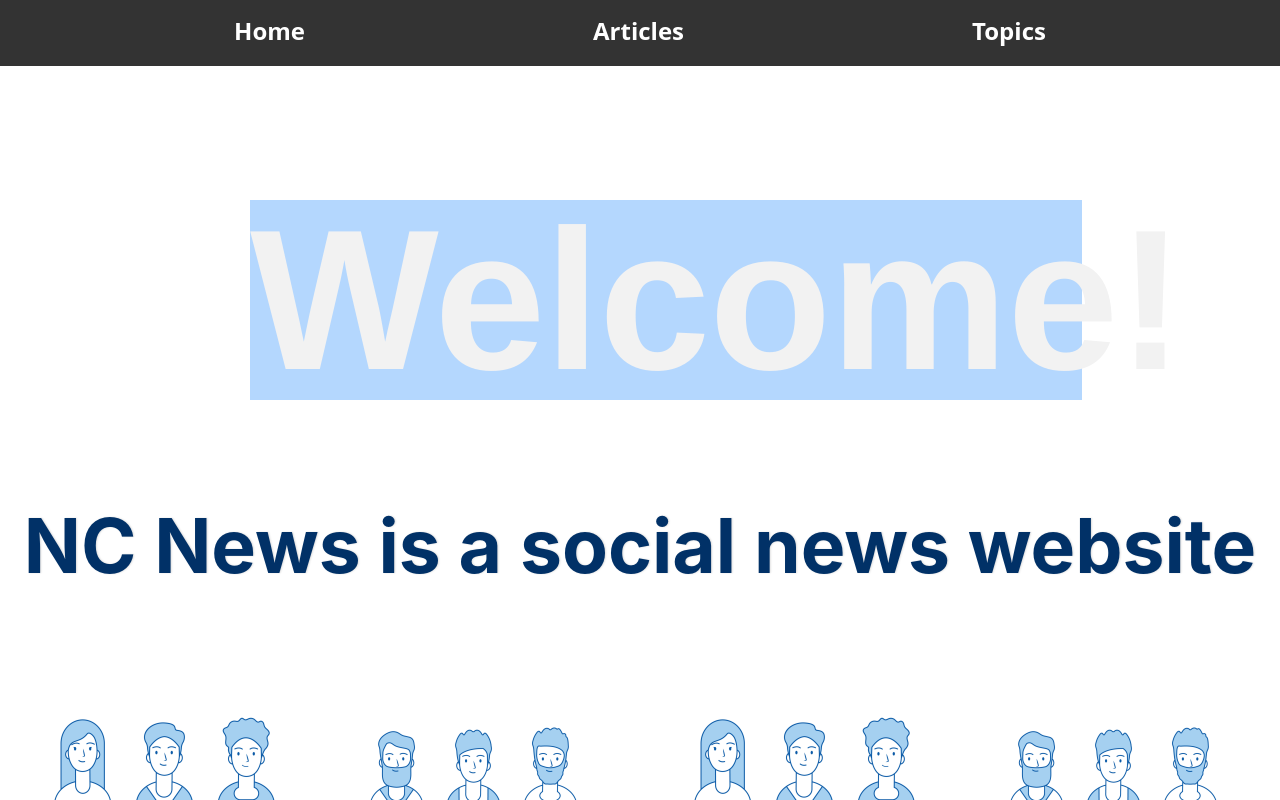
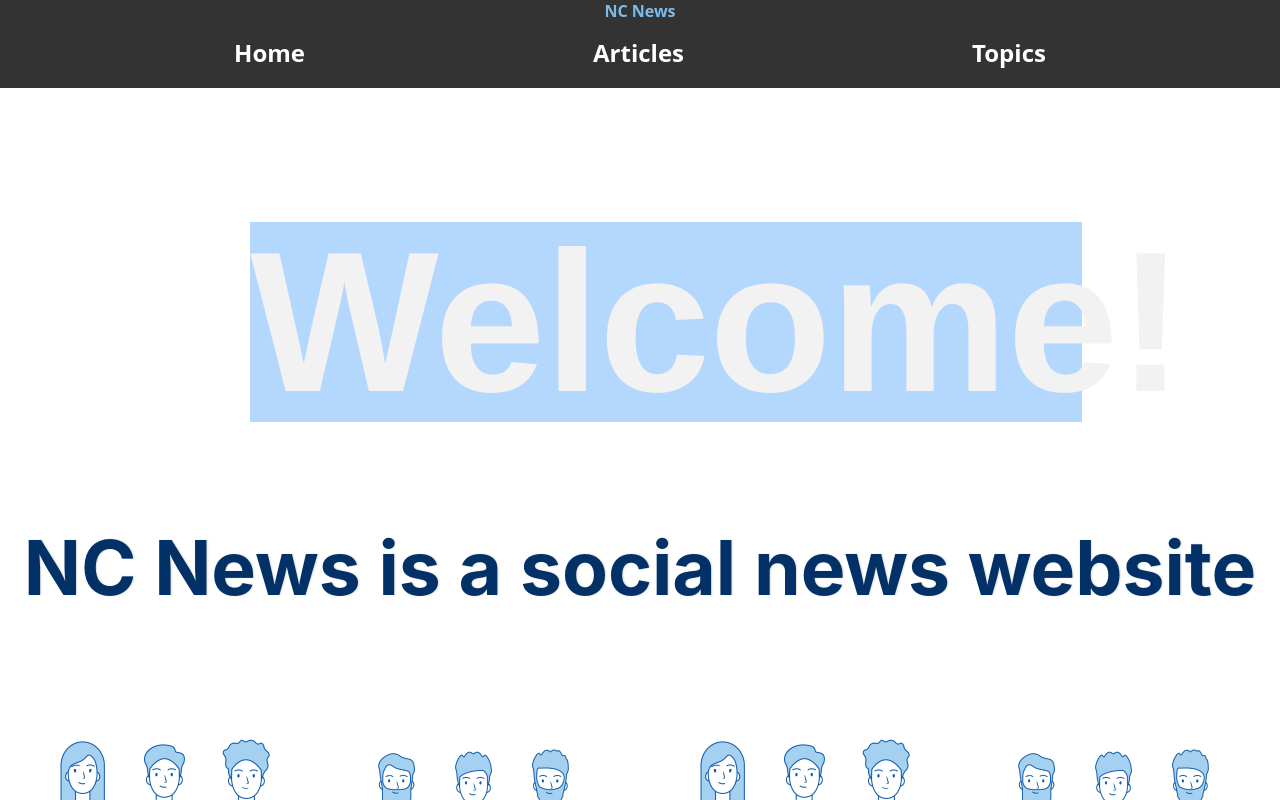
Before and after one commit to jesswils/FE-NC-News, a React (Create React App) app: page / in a window 1280 px wide. Shown: the top 800 px of the page. Built offline with nearby package versions, Linux system fonts and the light colour scheme.

Commit message:
Add header to navbar

```diff
--- a/src/components/NavBar.jsx
+++ b/src/components/NavBar.jsx
@@ -3,6 +3,7 @@ import { Link } from 'react-router-dom'
 export const NavBar = () => {
     return (
         <ul className='nav'>
+            <header className="app-header">NC News</header>
             <li>
                 <Link to="/">Home</Link>
             </li>
```
